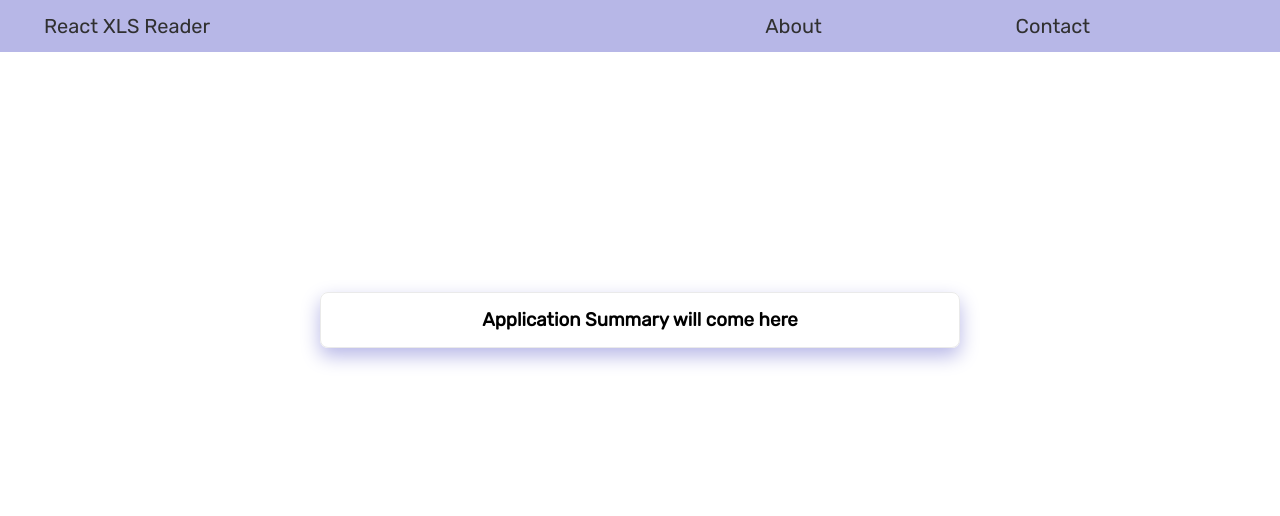
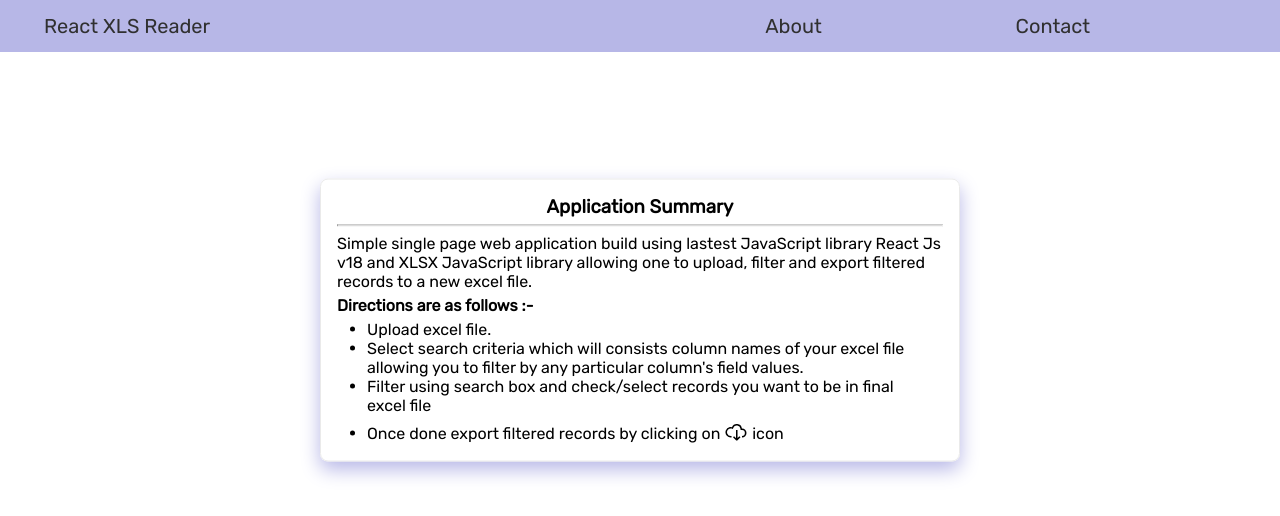
Before and after one commit to sudo0511/react-XLS-reader, a React app: page /about in a window 1280 px wide. Shown: the top 516 px of the page. Built offline with nearby package versions, Linux system fonts and the light colour scheme.

Commit message:
search case sensitivity bug fix and about info added

```diff
--- a/src/components/About.js
+++ b/src/components/About.js
@@ -1,9 +1,41 @@
 import React from "react";
+import { VscCloudDownload } from "react-icons/vsc";
 
 const About = () => {
   return (
     <div className="about-container">
-      <h3>Application Summary will come here</h3>
+      <h3>Application Summary</h3>
+      <hr />
+      <p>
+        Simple single page web application build using lastest JavaScript
+        library React Js v18 and XLSX JavaScript library allowing one to upload,
+        filter and export filtered records to a new excel file.
+      </p>
+      <p>
+        <strong>Directions are as follows :-</strong>
+      </p>
+      <ul className="about-steps-list">
+        <li>Upload excel file.</li>
+        <li>
+          Select search criteria which will consists column names of your excel
+          file allowing you to filter by any particular column's field values.
+        </li>
+        <li>
+          Filter using search box and check/select records you want to be in
+          final excel file
+        </li>
+        <li>
+          Once done export filtered records by clicking on{" "}
+          <VscCloudDownload
+            style={{
+              position: "relative",
+              top: "5px",
+              fontSize: "x-large",
+            }}
+          />{" "}
+          icon
+        </li>
+      </ul>
     </div>
   );
 };
--- a/src/components/Home.js
+++ b/src/components/Home.js
@@ -61,7 +61,9 @@
     if (searchQuery !== "") {
       let filteredData = [...excelData.data];
       filteredData = filteredData.filter((ele) => {
-        return `${ele[searchKey]}+''`.toLowerCase().includes(searchQuery);
+        return `${ele[searchKey]}+''`
+          .toLowerCase()
+          .includes(searchQuery.toLowerCase());
       });
       setFilterData([...filteredData]);
     } else {
@@ -76,6 +78,7 @@
       name: "",
       data: [],
     });
+    setSearchQuery("");
     setSearchKey("");
   };
 
--- a/styles.css
+++ b/styles.css
@@ -198,4 +198,17 @@
 }
 .social-media-links .icon {
   font-size: xx-large;
+}
+
+.about-container h3 {
+  margin-bottom: 7px;
+}
+.about-container hr {
+  margin-bottom: 7px;
+}
+.about-container p {
+  margin-bottom: 5px;
+}
+.about-container .about-steps-list {
+  margin: 2px 30px;
 }/*# sourceMappingURL=styles.css.map */
--- a/styles.scss
+++ b/styles.scss
@@ -97,7 +97,6 @@
   left: 50%;
   transform: translate(-50%, -50%);
   padding: 16px;
-
   margin: 0;
   width: 50%;
   border-radius: 8px;
@@ -205,3 +204,17 @@
     font-size: xx-large;
   }
 }
+.about-container {
+  h3 {
+    margin-bottom: 7px;
+  }
+  hr {
+    margin-bottom: 7px;
+  }
+  p {
+    margin-bottom: 5px;
+  }
+  .about-steps-list {
+    margin: 2px 30px;
+  }
+}
```
Also changed, not shown: 1 other file (tests, documents, lock files or other folders).
